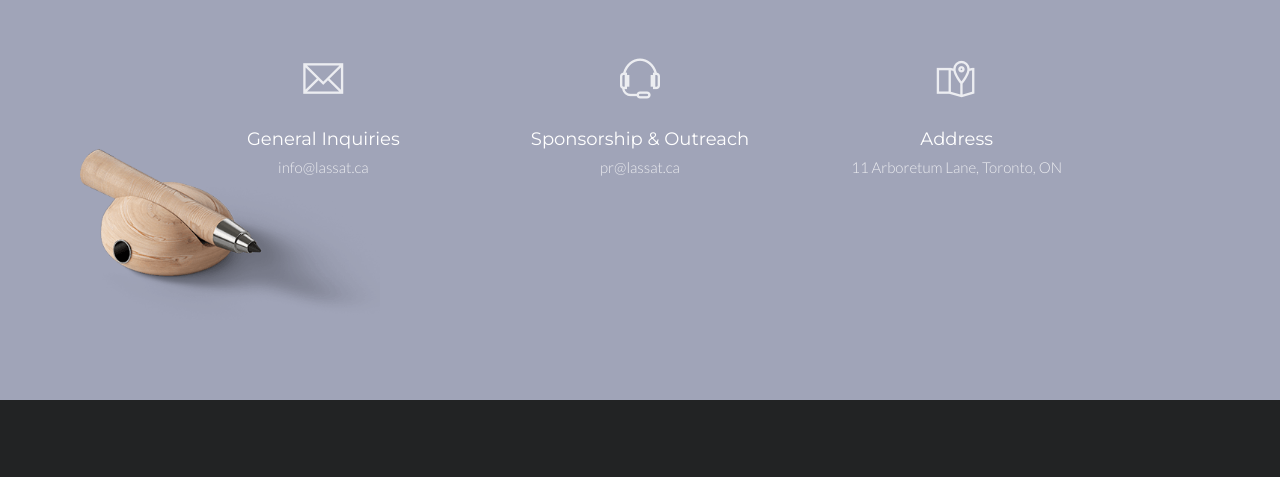
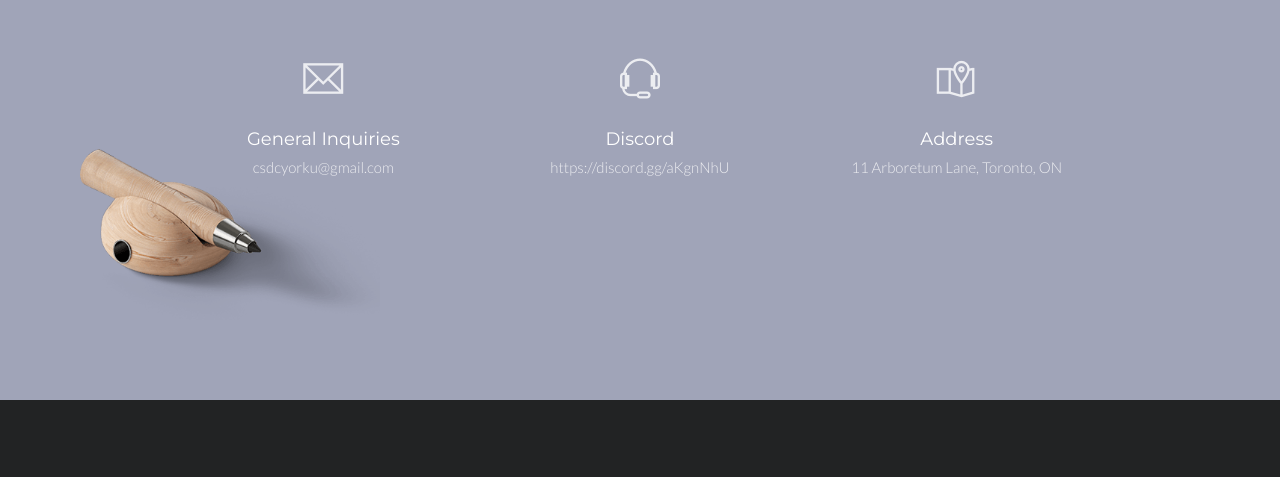
Before and after one commit to lassondesat/lassondesat.github.io, a plain HTML site: page contacts.html in a window 1280 px wide. Shown: the part 287-764 px from the top of the page. Drawn offline with Linux system fonts and the light colour scheme.

Commit message:
Update contacts.html
Updated contact information, as @lassat.ca email extension is no longer our primary mode of communication

Changed sponsorship & outreach title to discord, added discord link. (all inquiries can go through csdcyorku@gmail.com)

```diff
--- a/contacts.html
+++ b/contacts.html
@@ -123,14 +123,14 @@
                         <div class="g-text-center--xs">
                             <i class="g-display-block--xs g-font-size-40--xs g-color--white-opacity g-margin-b-30--xs ti-email"></i>
                             <h4 class="g-font-size-18--xs g-color--white g-margin-b-5--xs">General Inquiries</h4>
-                            <p class="g-color--white-opacity">info@lassat.ca</p>
+                            <p class="g-color--white-opacity">csdcyorku@gmail.com</p>
                         </div>
                     </div>
                     <div class="col-xs-4 g-full-width--xs g-margin-b-50--xs g-margin-b-0--sm">
                         <div class="g-text-center--xs">
                             <i class="g-display-block--xs g-font-size-40--xs g-color--white-opacity g-margin-b-30--xs ti-headphone-alt"></i>
-                            <h4 class="g-font-size-18--xs g-color--white g-margin-b-5--xs">Sponsorship &amp; Outreach</h4>
-                            <p class="g-color--white-opacity">pr@lassat.ca</p>
+                            <h4 class="g-font-size-18--xs g-color--white g-margin-b-5--xs">Discord</h4>
+                            <p class="g-color--white-opacity">https://discord.gg/aKgnNhU</p>
                         </div>
                     </div>
                     <div class="col-xs-4 g-full-width--xs">
```
